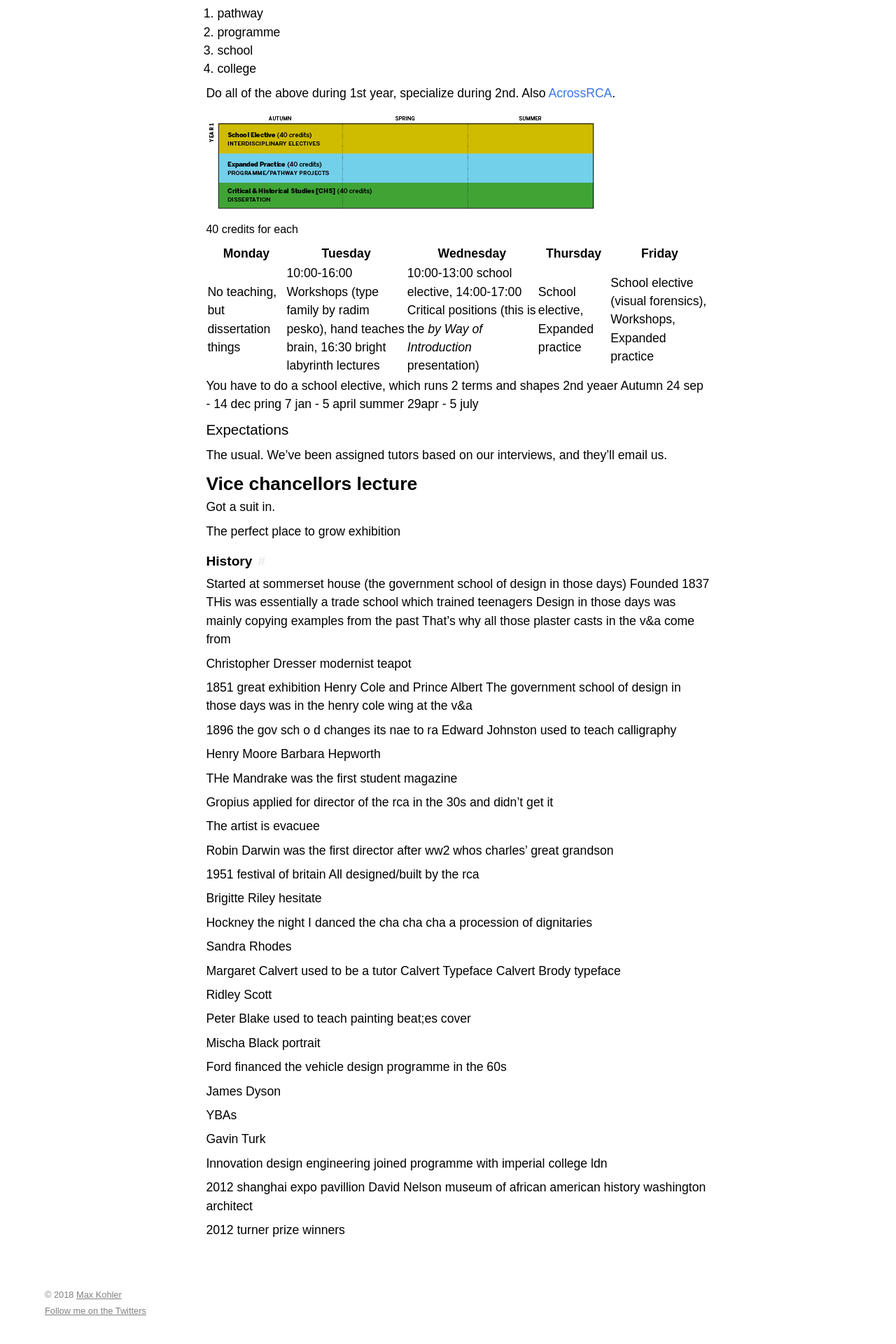
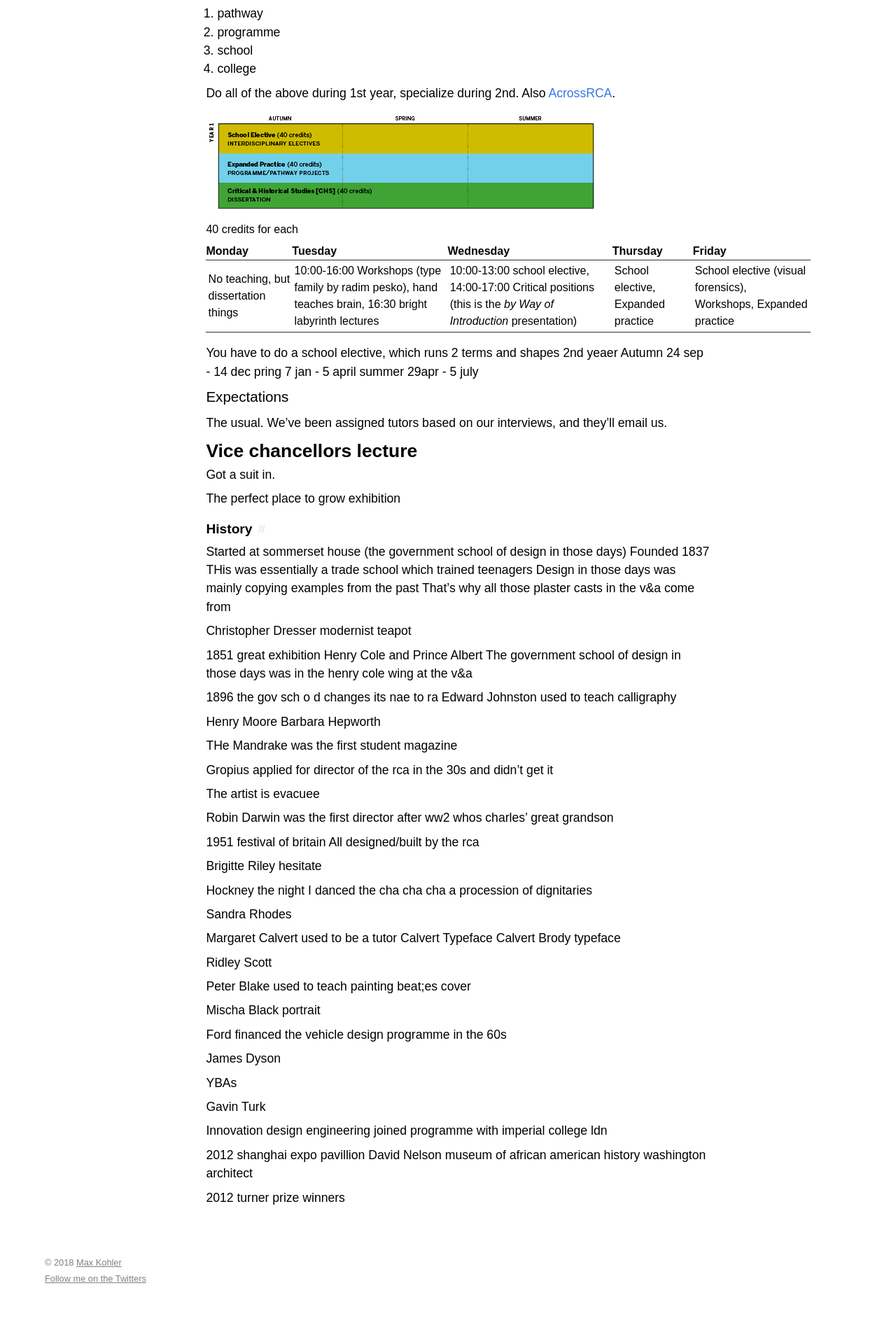
Before and after one commit to awesomephant/notes, a Jekyll site: the page built from _posts/2018-09-27-rca-introduction.md, in a window 1280 px wide. Shown: the part 1458-3378 px from the top of the page at 70% size. Built offline with Jekyll 4.4.1, drawn with Linux system fonts in a browser that asks for light colours; after the commit the page ends 3332 px from its top, so only the background shows below that.

Commit message:
Add table styles

```diff
--- a/_sass/_base.scss
+++ b/_sass/_base.scss
@@ -19,4 +19,9 @@ body {
   font-family: sans-serif;
 }
 
+table {
+	border-collapse: collapse;
+	border-spacing: 0;
+}
+
 $green: rgb(100,240,130)
--- a/_sass/_layout.scss
+++ b/_sass/_layout.scss
@@ -204,6 +204,21 @@
     h3 {
         margin-bottom: .5rem;
     }
+    table {
+        font-size: 1rem;
+        margin-bottom: 1rem;
+        @include bp(m){
+            width: 120%;
+        }
+    }
+    thead {
+        text-align: left;
+        border-bottom: 1px solid $black;
+    }
+    td {
+        border-bottom: 1px solid $black;
+        padding: .2rem;
+    }
 }
 
 img,
```
